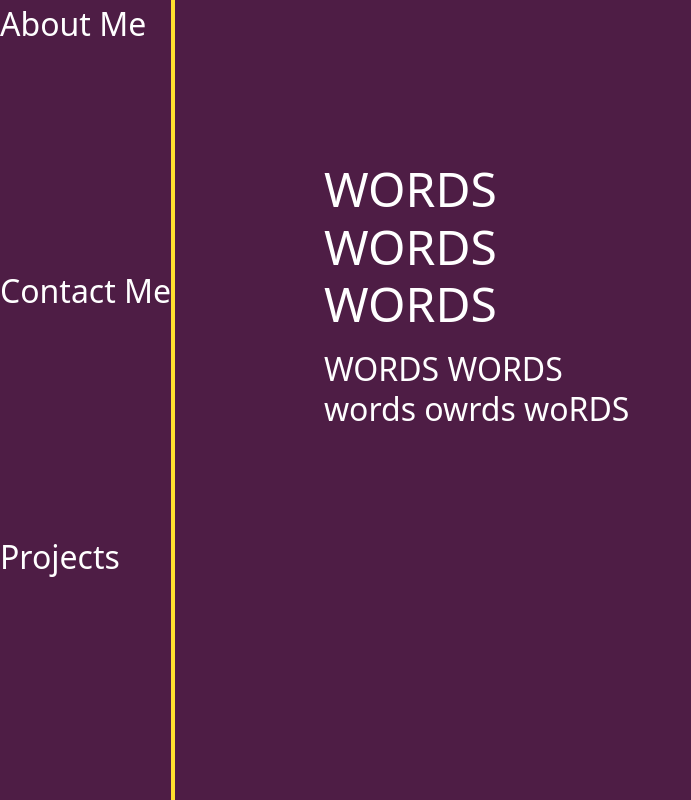
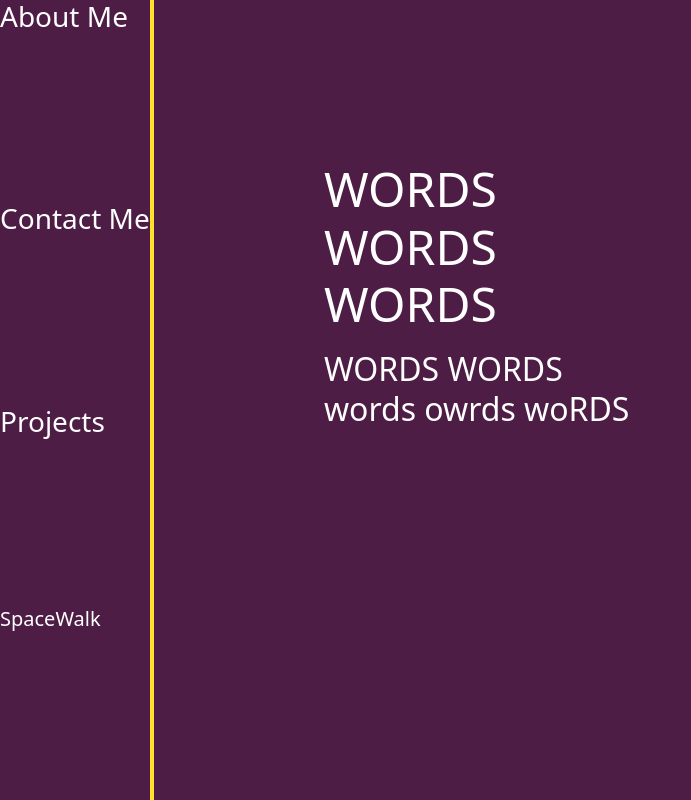
Before and after one commit to WanderingLad/Jimmy-Reilly-Portfolio, a React (Create React App) app: page / in a window 1280 px wide. Shown: the whole page, without its empty margins (0-691 px from the left). Built offline with nearby package versions, Linux system fonts and the light colour scheme.

Commit message:
test pages

```diff
--- a/src/components/Sidebar.js
+++ b/src/components/Sidebar.js
@@ -1,6 +1,6 @@
 import React from 'react';
 import { useDispatch } from 'react-redux';
-import { ABOUT_ME, CONTACT_ME, PROJECTS } from '../utils/actions';
+import { ABOUT_ME, CONTACT_ME, PROJECTS, SPACE } from '../utils/actions';
 
 export default function About() {
     const dispatch = useDispatch();
@@ -8,23 +8,29 @@ export default function About() {
     return (
         <nav className="d-flex col-2">
             <div class="d-grid">
-                <a href="#" onClick={() =>
+                <a class="h3" href="#" onClick={() =>
                     dispatch({
                         type: ABOUT_ME
                     })
                 }>About Me</a>
 
-                <a href="#" onClick={() =>
+                <a class="h3" href="#" onClick={() =>
                     dispatch({
                         type: CONTACT_ME
                     })
                 }>Contact Me</a>
 
-                <a href="#" onClick={() =>
+                <a class="h3" href="#" onClick={() =>
                     dispatch({
                         type: PROJECTS
                     })
                 }>Projects</a>
+
+                <a class="h5" href="#" onClick={() =>
+                    dispatch({
+                        type: SPACE
+                    })
+                }>SpaceWalk</a>
             </div>
 
             <div class="hr"></div>
--- /dev/null
+++ b/src/projects/SpaceWalk.js
@@ -0,0 +1,27 @@
+import React from 'react';
+import { useSelector } from 'react-redux';
+
+export default function SpaceWalk() {
+    const state = useSelector((state) => state);
+
+    return (
+        <section id="portfolio" className="portfolio">
+            <div className="inside-section">
+
+                <div className="top-portfolio">
+                    <figure>
+                        <div className="main-image-wrapper flex">
+                            <img id="change-img" src={state.page.activeImage} alt={state.page.activeAlt} />
+                            <button className="port-button" onClick={() => window.open(state.page.activeLink, "_blank")}>Go to Project</button>
+                        </div>
+                        <p id="change-p">
+                            {state.page.activeDescription}
+                        </p>
+
+                    </figure>
+                </div>
+            </div>
+        </section>
+
+    );
+}
--- a/src/utils/reducers.js
+++ b/src/utils/reducers.js
@@ -2,6 +2,7 @@ import {  ABOUT_ME, PROJECTS, CONTACT_ME, SPACE, PORTFOLIO, STAMINA, BOUGIE } fr
 import About from '../pages/About';
 import Contact from '../pages/Contact';
 import Projects from '../pages/Projects';
+import SpaceWalk from '../projects/SpaceWalk';
 
 const initalState = {
   page:
@@ -37,12 +38,7 @@ export default function reducer(state = initalState, action) {
     case SPACE: {
       return {
         ...state,
-        page: {
-          ...state.page,
-          activeImage: require("../images/Space.PNG"),
-          activeDescription: "An open source peer-reviewed website that helps teach about our Solar System.",
-          activeLink: `https://fierce-chamber-88860.herokuapp.com/`,
-          activeAlt: "Space Walk"
+        page: {...state.page, activePage: <SpaceWalk />
         }
       };
     }
```
